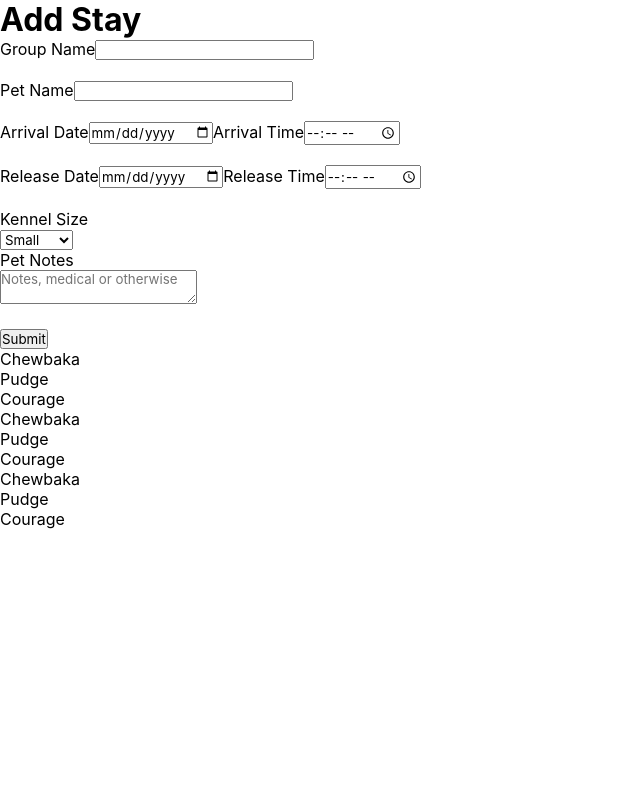
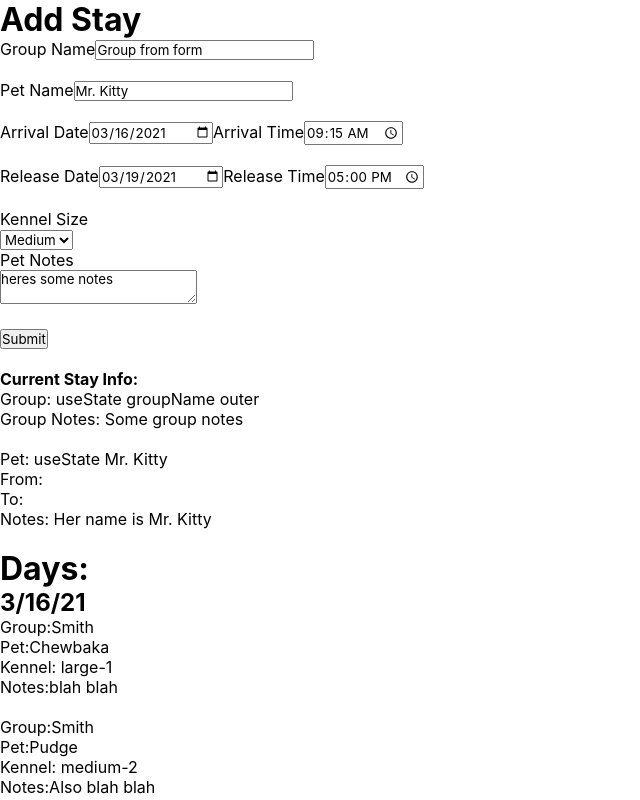
Before and after one commit to super-Colin/super-boarding, a React (Create React App) app: page / in a window 1280 px wide. Shown: the top 800 px of the page, without its empty margins (0-640 px from the left). Built offline with nearby package versions, Linux system fonts and the light colour scheme.

Commit message:
about to implement stay to reservation

```diff
--- a/src/App.js
+++ b/src/App.js
@@ -1,6 +1,7 @@
 import {useState} from 'react';
 import AddStayForm from './components/AddStayForm';
 import DaysOverview from './components/DaysOverview/DaysOverview';
+import CurrentStayInfo from './components/CurrentStayInfo';
 
 // Mock Database
 import settings from './mockDbSettings.json';
@@ -15,31 +16,44 @@
   const [dateReservations, setdateReservations] = useState(reservations);
 
   const [currentStayDetails, setCurrentStayDetails] = useState({
-    "groupName":"",
-    "groupNotes":"",
+    "groupName":"useState groupName outer",
+    "groupNotes":"Some group notes",
     "pets":[
       {
-        "groupName":"",
-        "petName":"",
-        "kennelSize":"",
+        "groupName":"useState groupName inner",
+        "petName":"useState Mr. Kitty",
+        "kennelSize":"medium",
         "arrivalDate":"",
-        "arrivalTime":"",
+        "arrivalTime":"09:15",
         "releaseDate":"",
-        "releaseTime":"",
-        "note":""
+        "releaseTime":"17:00",
+        "notes":"Her name is Mr. Kitty"
       }
     ]
   });
 
+const addNewStayToReservations = ( newStay, currentReservations) =>{
+  console.log('adding stay to reservations:', newStay)
 
+  setCurrentStayDetails(newStay);
+}
 
+const updateCurrentStay = (newStay)=>{
+  //Check vailidity?? Should be good though right?
 
+}
+
+// const updateReservations
 
 
   return (
     <div className="App">
+
+                                            {/* Maybe pass this into some kind of vaildation before setState() */}
       <AddStayForm passNewGroupStayUpScope={setCurrentStayDetails} />
-      <DaysOverview reservations={reservations} />
+      <CurrentStayInfo currentStayDetails={currentStayDetails} />
+      <DaysOverview reservations={dateReservations} />
+
     </div>
   );
 
--- a/src/components/AddStayForm.js
+++ b/src/components/AddStayForm.js
@@ -1,14 +1,14 @@
 import {useState} from 'react';
 
 const AddStayForm = ({passNewGroupStayUpScope}) => {
-    const [groupName, setGroupName]= useState('');
-    const [petName, setPetName]= useState('');
-    const [arrivalDate, setArrivalDate] = useState('');
-    const [arrivalTime, setArrivalTime] = useState('');
-    const [releaseDate, setReleaseDate] = useState('');
-    const [releaseTime, setReleaseTime] = useState('');
-    const [petNotes,setPetNotes] = useState('');
-    const [kennelSize,setKennelSize] = useState('');
+    const [groupName, setGroupName]= useState('Group from form');
+    const [petName, setPetName]= useState('Mr. Kitty');
+    const [arrivalDate, setArrivalDate] = useState('2021-03-16');
+    const [arrivalTime, setArrivalTime] = useState('09:15');
+    const [releaseDate, setReleaseDate] = useState('2021-03-19');
+    const [releaseTime, setReleaseTime] = useState('17:00');
+    const [petNotes,setPetNotes] = useState('heres some notes');
+    const [kennelSize,setKennelSize] = useState('medium');
 
 
     const setInputInvalid = (elem)=>{
@@ -75,7 +75,7 @@
         const petDetails = {
             "petName": petName,
             "kennelSize": kennelSize,
-            "note": petNotes,
+            "notes": petNotes,
             "arrivalDate": arrivalDate,
             "arrivalTime": arrivalTime,
             "releaseDate": releaseDate,
--- /dev/null
+++ b/src/components/CurrentStayInfo.js
@@ -0,0 +1,20 @@
+
+
+const CurrentStayInfo = ({currentStayDetails}) => {
+    return (
+        <div>
+            <br />
+            <h4>Current Stay Info:</h4>
+            <p>Group: {currentStayDetails.groupName}</p>
+            <p>Group Notes: {currentStayDetails.groupNotes}</p>
+            <br />
+            <p>Pet: {currentStayDetails.pets[0].petName}</p>
+            <p>From: {currentStayDetails.pets[0].arrivalDate}</p>
+            <p>To: {currentStayDetails.pets[0].releaseDate}</p>
+            <p>Notes: {currentStayDetails.pets[0].notes}</p>
+            <br />
+        </div>
+    )
+}
+
+export default CurrentStayInfo
--- a/src/components/DaysOverview/DayOverview.js
+++ b/src/components/DaysOverview/DayOverview.js
@@ -4,11 +4,14 @@
     console.log('day here', reservationsForDay);
     return (
         <div>
+            <h2>{reservationsForDay.date}</h2>
             {
                 reservationsForDay.kennelReservations.map((reservation)=>{
-                    return <KennelOverview reservation={reservation} />
+                    const kennelKey = reservation.kennelSize + '-' + reservation.kennelId;
+                    return <KennelOverview key={kennelKey} reservation={reservation} kennelKey={kennelKey} />
                 })
             }
+            <hr />
         </div>
     )
 }
--- a/src/components/DaysOverview/DaysOverview.js
+++ b/src/components/DaysOverview/DaysOverview.js
@@ -6,6 +6,7 @@
 
     return (
         <div>
+            <h1>Days:</h1>
             {
                 reservations.map((reservationsForDay)=>{
                     return <DayOverview key={reservationsForDay.date} reservationsForDay={reservationsForDay} />
--- a/src/components/DaysOverview/KennelOverview.js
+++ b/src/components/DaysOverview/KennelOverview.js
@@ -1,8 +1,12 @@
 
-const KennelOverview = ({reservation}) => {
+const KennelOverview = ({reservation, kennelKey}) => {
     return (
         <div>
-            {reservation["petName"]}
+            <p>Group:{reservation.groupName}</p>
+            <p>Pet:{reservation.petName}</p>
+            <p>Kennel: {kennelKey}</p>
+            <p>Notes:{reservation.notes}</p>
+            <br />
         </div>
     )
 }
```
